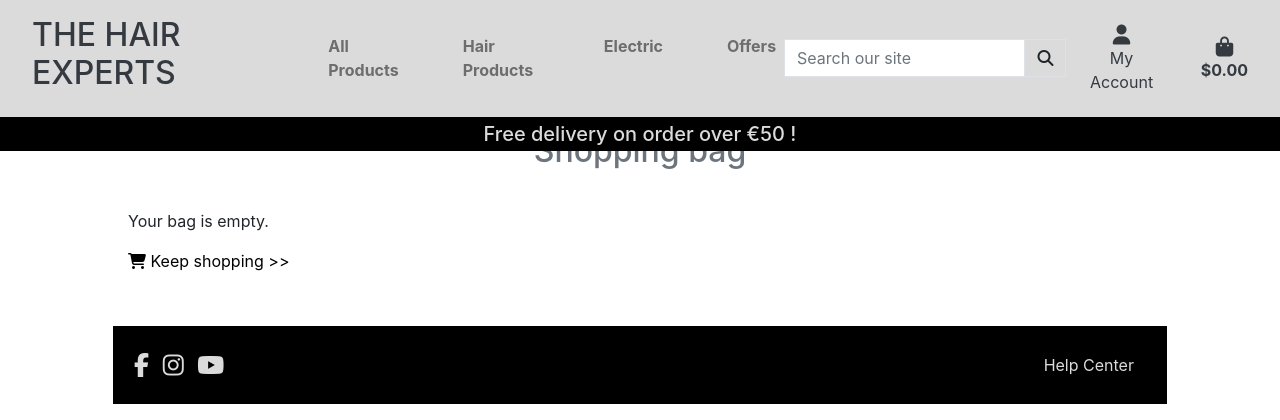
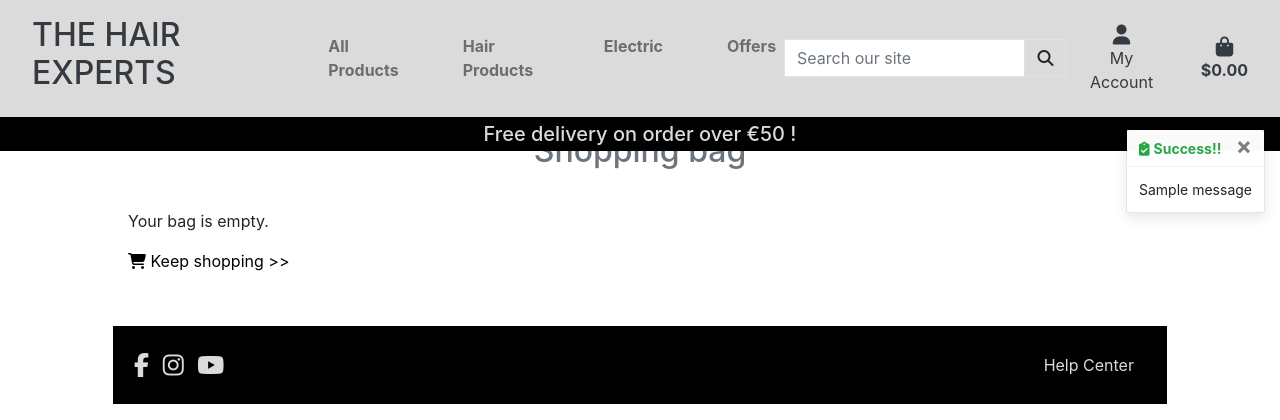
Before and after one commit to Chikayo-k/the-hair-experts, a Django app: page /shopping_bag/ in a window 1280 px wide. Shown: the top 420 px of the page. Run offline with Django 3.2, Linux system fonts and the light colour scheme; tables that the repository leaves empty hold one stand-in row (values such as "Sample post"); one stand-in notice (Sample message) is shown; some libraries are stand-ins or nearby versions; some web fonts are replaced.

Commit message:
Create toast templates, add code to display success message when pdduct was added

```diff
--- a/shopping_bag/views.py
+++ b/shopping_bag/views.py
@@ -1,4 +1,7 @@
 from django.shortcuts import render, redirect, reverse, HttpResponse
+from django.contrib import messages
+
+from products.models import Product
 
 # Create your views here.
 
@@ -10,6 +13,7 @@ def view_bag(request):
 def add_to_bag(request, item_id):
     """ Add a quantity of the specified product to the shopping bag """
 
+    product = Product.objects.get(pk=item_id)
     quantity = int(request.POST.get('quantity'))
     redirect_url = request.POST.get('redirect_url')
     shopping_bag = request.session.get('shopping_bag', {})
@@ -18,6 +22,7 @@ def add_to_bag(request, item_id):
         shopping_bag[item_id] += quantity
     else:
         shopping_bag[item_id] = quantity
+        messages.success(request, f'{product.name} was added to your bag')
 
     request.session['shopping_bag'] = shopping_bag
 
--- a/static/css/base.css
+++ b/static/css/base.css
@@ -346,6 +346,20 @@ footer {
     width: 20%;
 }
 
+.message-container{
+    position:fixed;
+    top: 130px;
+    right: 15px;
+    z-index: 99999999999999;
+}
+
+.custom-toast{
+    overflow:visible
+}
+
+.toast-capper{
+    height: 2px;
+}
 
 
 /*------------------- Media query-------------------*/
--- a/templates/base.html
+++ b/templates/base.html
@@ -111,7 +111,13 @@
   </header>
 
   {% if messages %}
-      <div class="message-container"></div>
+    {% for message in messages %}
+        <div class="message-container">
+          {% if message in messages %}
+            {% include 'includes/toasts/toast_success.html' %}
+          {% endif %}
+        </div>
+    {% endfor %}
   {% endif %}
 
   {% block page_header %}
@@ -154,10 +160,12 @@
   </button>
 </footer>
   {% block postloadjs %}
-    <script src="{% static 'js/base.js' %}"></script>
+  <script>
+      $('.toast').toast('show');
+  </script>
+
   {% endblock %}
 
-
-
+    <script src="{% static 'js/base.js' %}"></script>
   </body>
 </html>
--- /dev/null
+++ b/templates/includes/toasts/toast_success.html
@@ -0,0 +1,14 @@
+<div aria-live="polite custom-toast" aria-atomic="true" style="position: relative; min-height: 200px;">
+  <div class="toast custom-toast rounded-0 border-top-0" data-autohide="false">
+      <div class="toast-header">
+        <span> <i class="fa-solid fa-clipboard-check  text-success mr-1"></i></span>
+        <strong class="mr-auto text-success"> Success!!</strong>
+        <button type="button" class="ml-2 mb-1 close" data-dismiss="toast" aria-label="Close">
+          <span aria-hidden="true">&times;</span>
+        </button>
+      </div>
+      <div class="toast-body">
+        {{ message }}
+      </div>
+    </div>
+  </div>
--- a/the_hair_experts/settings.py
+++ b/the_hair_experts/settings.py
@@ -84,6 +84,8 @@ TEMPLATES = [
     },
 ]
 
+MESSAGE_STORAGE = 'django.contrib.messages.storage.session.SessionStorage'
+
 AUTHENTICATION_BACKENDS = [
     # Needed to login by username in Django admin, regardless of `allauth`
     'django.contrib.auth.backends.ModelBackend',
```
Also changed, not shown: templates/includes/toasts/toast_error.html (added, +14 -0 lines), templates/includes/toasts/toast_info.html (added, +14 -0 lines), templates/includes/toasts/toast_warning.html (added, +14 -0 lines).
